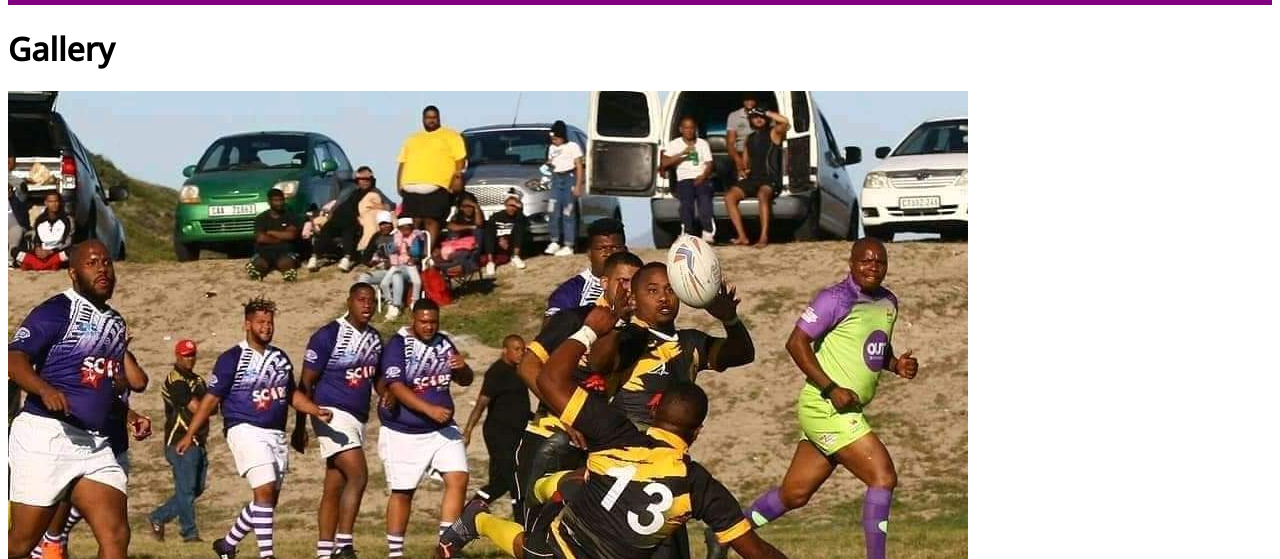
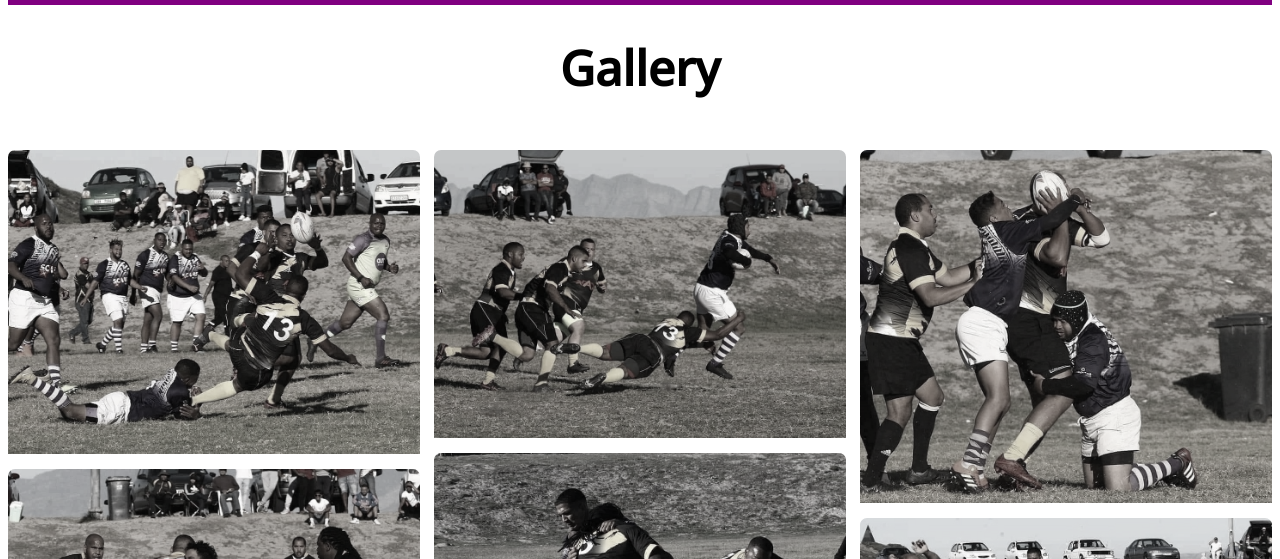
Before and after one commit to Marvinhope24/Retreat-RFC_Project-3, a plain HTML site: page gallery.html in a window 1280 px wide. Shown: the part 241-800 px from the top of the page. Drawn offline with nearby package versions, Linux system fonts and the light colour scheme.

Commit message:
Add gallery page CSS

```diff
--- a/css/style.css
+++ b/css/style.css
@@ -53,6 +53,7 @@ a:hover{
 
 .footer-contect h3{
 	text-align: center;
+
 }
 .footer-social{
 	flex: 6;
@@ -60,10 +61,43 @@ a:hover{
 }
 
 .footer-terms{
-margin-top: 20px;
+	margin-top: 20px;
 	text-align: center;
+	align-items: center;
+	justify-content: center;
 }
 
 .socialImg{
 	align-items: center;
 }
+
+.gallery h1{
+	text-align: center;
+	margin: 30px 0 50px;
+	font-size: 3em;
+	font-weight: bolder;
+}
+
+.galleryImg {
+	display: flex;
+	flex-direction: row;
+	justify-content: space-between;
+	margin: 30px 0 30px;
+}
+.img1{
+	display: flex;
+	flex-direction: column;
+	width: 32.6%
+}
+
+.galleryImg img{
+	width: 100%;
+	padding-bottom: 15px;
+	border-radius: 7px;
+	filter: grayscale(90%);
+	transition: 0.7s;
+}
+
+.gallery img:hover{
+	filter: grayscale(0);
+}
```
